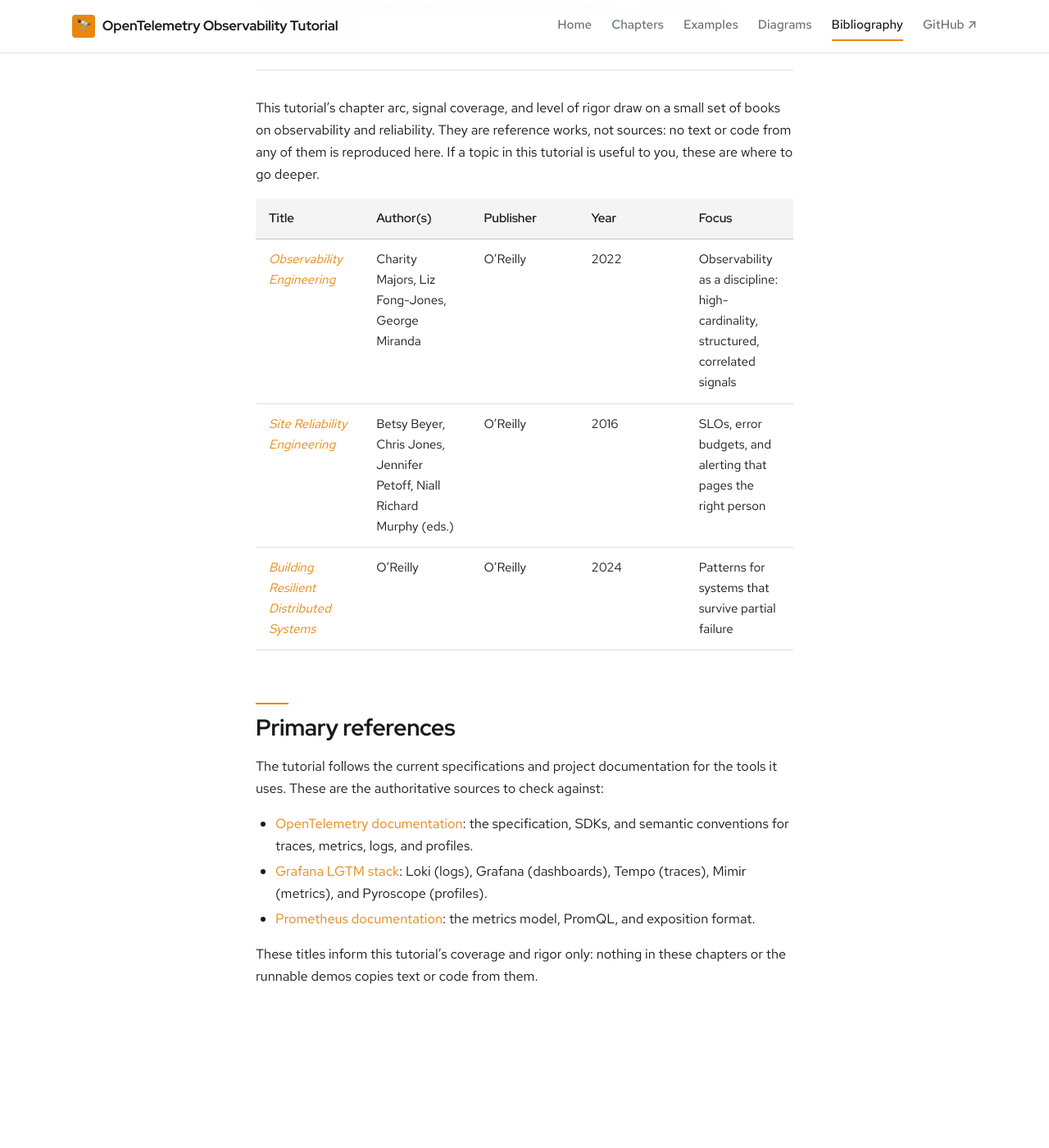
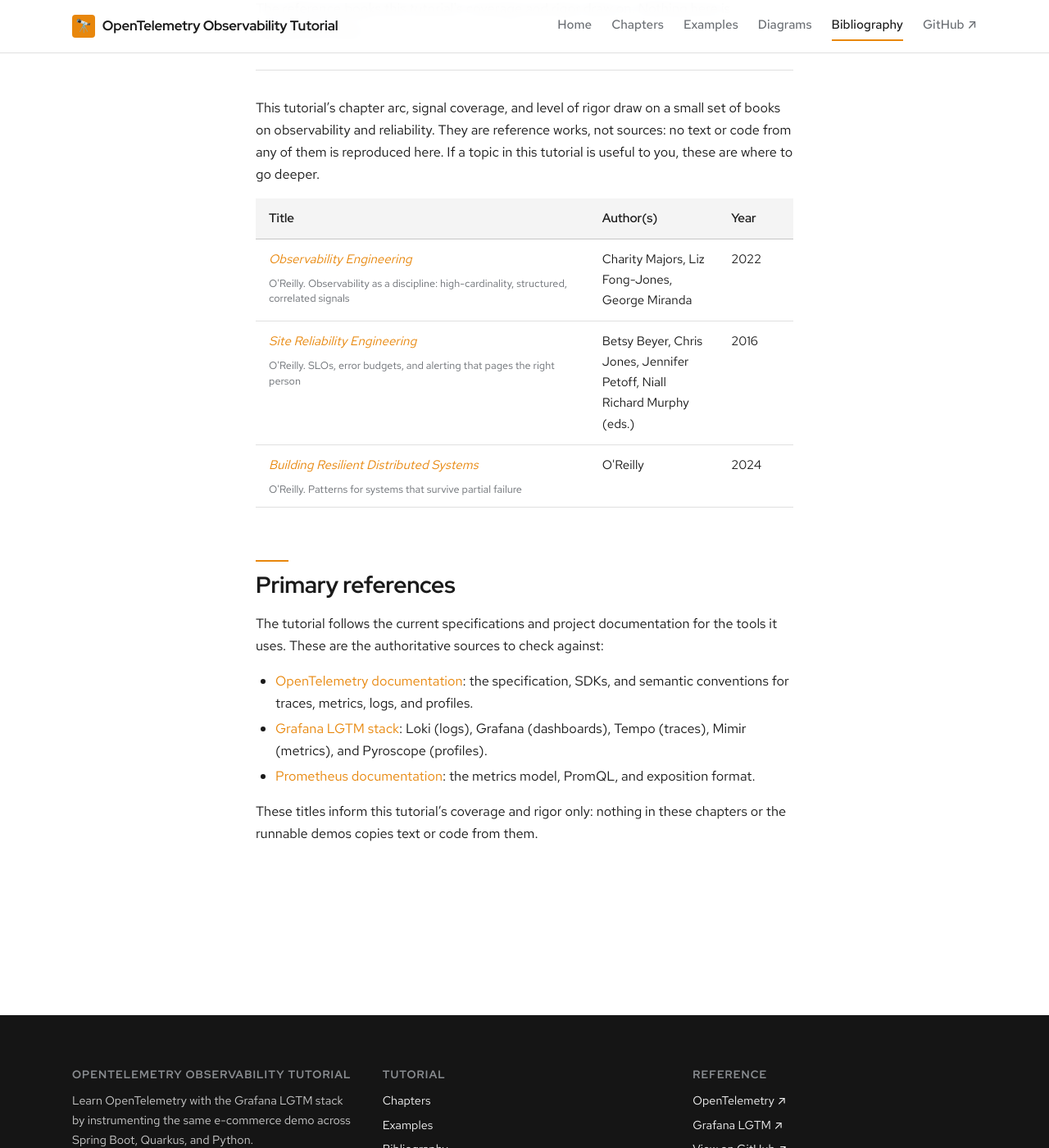
Before and after one commit to patterncatalyst/otel-observability-tutorial, a Jekyll site: the page built from bibliography.md, in a window 1280 px wide and 1400 px high, scrolled down 231 px. Shown: the whole window at 82% size. Built offline with Jekyll 4.4.1, drawn with Linux system fonts in a browser that asks for light colours; some web fonts are replaced.

Commit message:
site: bibliography tables with explicit column widths (#17)
Markdown tables with five or six columns on the narrow page split into equal fixed columns, so titles, years and ISBNs wrapped mid-word. The tables are now HTML with colgroup widths: books keep Title, Author(s) and Year, with publisher and focus on a small line under the title; tables with a Link column link the first column instead.

```diff
--- a/assets/css/site.css
+++ b/assets/css/site.css
@@ -866,3 +866,9 @@
 .toc-list a:hover { text-decoration: underline; }
 .toc-list__num { font-family: var(--font-mono); color: var(--accent); font-weight: 700; min-width: 2.4rem; flex: none; }
 .toc-list small { display: block; color: var(--ink-muted); font-weight: 400; margin-top: var(--space-1); }
+
+/* Bibliography: explicit column widths (colgroup) keep long titles and focus text readable */
+table.bib { table-layout: fixed; width: 100%; }
+table.bib td small { display: block; margin-top: .5rem; color: var(--ink-muted, #6a6e73); line-height: 1.45; }
+table.bib--books td:last-child { white-space: nowrap; }
+table.bib :is(th, td) code { white-space: normal; overflow-wrap: anywhere; }
--- a/bibliography.md
+++ b/bibliography.md
@@ -10,11 +10,15 @@
 not sources: no text or code from any of them is reproduced here. If a topic in
 this tutorial is useful to you, these are where to go deeper.
 
-| Title | Author(s) | Publisher | Year | Focus |
-|---|---|---|---|---|
-| [*Observability Engineering*](https://www.oreilly.com/library/view/observability-engineering/9781492076438/) | Charity Majors, Liz Fong-Jones, George Miranda | O'Reilly | 2022 | Observability as a discipline: high-cardinality, structured, correlated signals |
-| [*Site Reliability Engineering*](https://www.oreilly.com/library/view/site-reliability-engineering/9798341607675/) | Betsy Beyer, Chris Jones, Jennifer Petoff, Niall Richard Murphy (eds.) | O'Reilly | 2016 | SLOs, error budgets, and alerting that pages the right person |
-| [*Building Resilient Distributed Systems*](https://www.oreilly.com/library/view/building-resilient-distributed/9781098163532/) | O'Reilly | O'Reilly | 2024 | Patterns for systems that survive partial failure |
+<table class="bib bib--books">
+  <colgroup><col style="width:62%"><col style="width:24%"><col style="width:14%"></colgroup>
+  <thead><tr><th>Title</th><th>Author(s)</th><th>Year</th></tr></thead>
+  <tbody>
+    <tr><td><a href="https://www.oreilly.com/library/view/observability-engineering/9781492076438/" rel="noopener"><em>Observability Engineering</em></a><br><small>O'Reilly. Observability as a discipline: high-cardinality, structured, correlated signals</small></td><td>Charity Majors, Liz Fong-Jones, George Miranda</td><td>2022</td></tr>
+    <tr><td><a href="https://www.oreilly.com/library/view/site-reliability-engineering/9798341607675/" rel="noopener"><em>Site Reliability Engineering</em></a><br><small>O'Reilly. SLOs, error budgets, and alerting that pages the right person</small></td><td>Betsy Beyer, Chris Jones, Jennifer Petoff, Niall Richard Murphy (eds.)</td><td>2016</td></tr>
+    <tr><td><a href="https://www.oreilly.com/library/view/building-resilient-distributed/9781098163532/" rel="noopener"><em>Building Resilient Distributed Systems</em></a><br><small>O'Reilly. Patterns for systems that survive partial failure</small></td><td>O'Reilly</td><td>2024</td></tr>
+  </tbody>
+</table>
 
 ## Primary references
 
```
